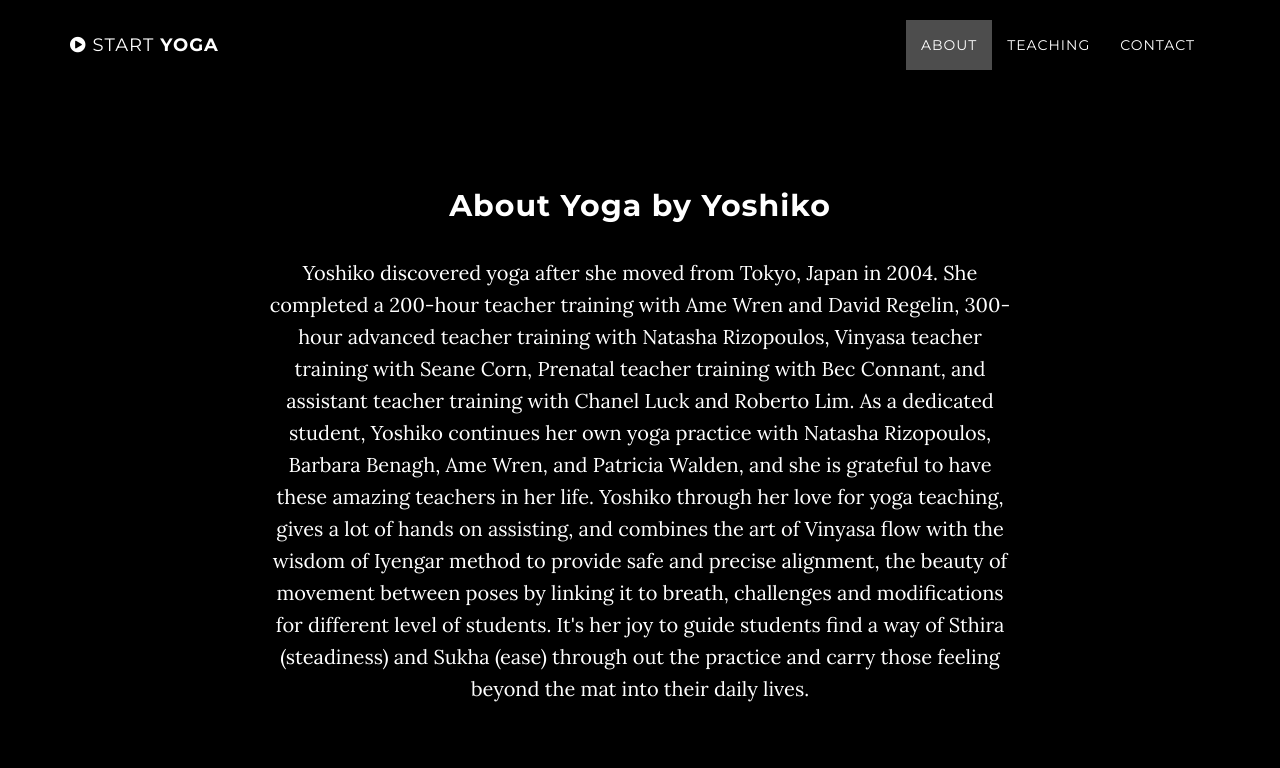
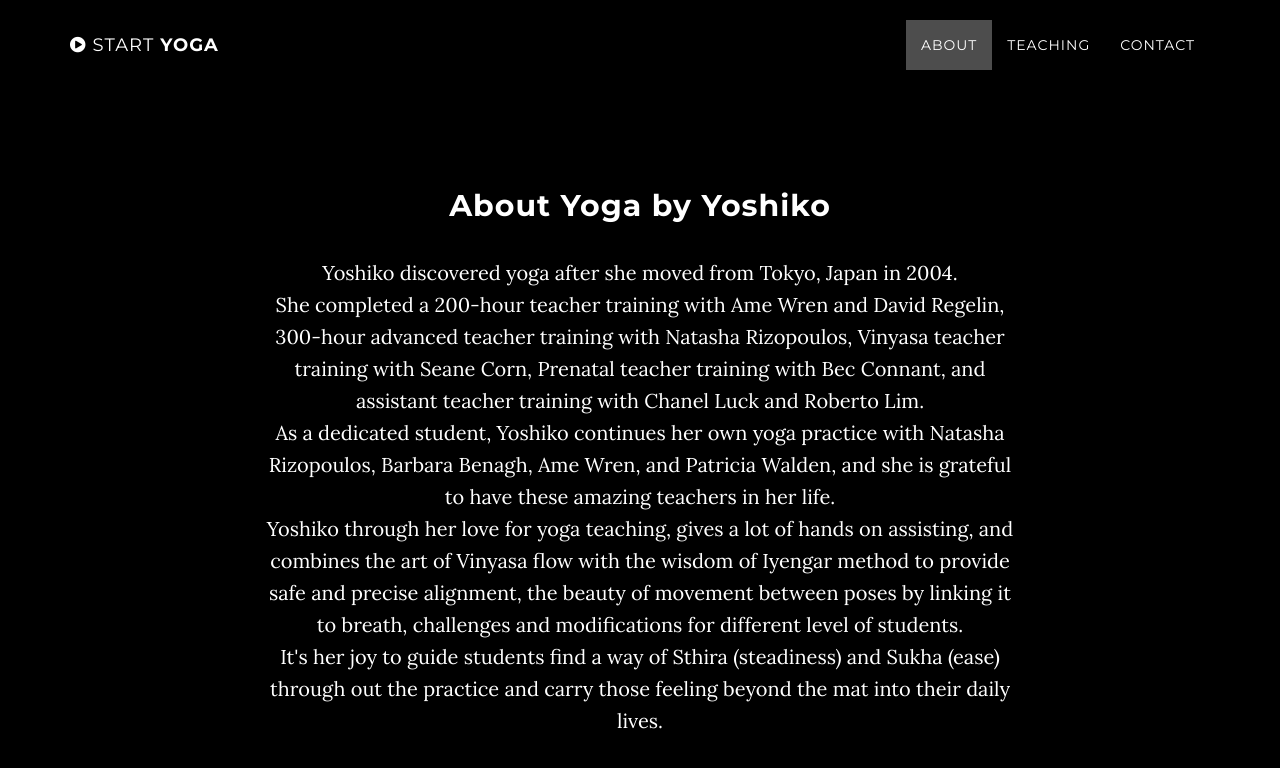
Before and after one commit to yokkos/yokkos.github.io, a Jekyll site: the page built from index.html, in a window 1280 px wide and 900 px high, scrolled down 911 px. Shown: the top 768 px of the window. Built offline with Jekyll 4.4.1, drawn with Linux system fonts in a browser that asks for light colours; nearby versions of some CDN libraries; library files that are not in the unit come from our copies.

Commit message:
Update about.html

```diff
--- a/_includes/about.html
+++ b/_includes/about.html
@@ -3,14 +3,18 @@
         <div class="row">
             <div class="col-lg-8 col-lg-offset-2">
                 <h2>About Yoga by Yoshiko</h2>
-                <p> Yoshiko discovered yoga after she moved from Tokyo, Japan in 2004.
-She completed a 200-hour teacher training with Ame Wren and David Regelin, 300-hour advanced teacher training with Natasha Rizopoulos, Vinyasa teacher training with Seane Corn, Prenatal teacher training with Bec Connant, and assistant teacher training with Chanel Luck and Roberto Lim.
-
-As a dedicated student, Yoshiko continues her own yoga practice with Natasha Rizopoulos, Barbara Benagh, Ame Wren, and Patricia Walden, and she is grateful to have these amazing teachers in her life.
-
-Yoshiko through her love for yoga teaching, gives a lot of hands on assisting, and combines the art of Vinyasa flow with the wisdom of Iyengar method to provide safe and precise alignment, the beauty of movement between poses by linking it to breath, challenges and modifications for different level of students.
-It's her joy to guide students find a way of Sthira (steadiness) and Sukha (ease) through out the practice and carry those feeling beyond the mat into their daily lives.
-</p>
+                <p> Yoshiko discovered yoga after she moved from Tokyo, Japan in 2004.</br>
+                    She completed a 200-hour teacher training with Ame Wren and David Regelin,
+                    300-hour advanced teacher training with Natasha Rizopoulos, Vinyasa teacher training with Seane Corn,
+                    Prenatal teacher training with Bec Connant, and assistant teacher training with Chanel Luck and Roberto Lim. </br>
+                    As a dedicated student, Yoshiko continues her own yoga practice with Natasha Rizopoulos, Barbara Benagh, Ame Wren,
+                    and Patricia Walden, and she is grateful to have these amazing teachers in her life. </br>
+                    Yoshiko through her love for yoga teaching, gives a lot of hands on assisting, and combines the art of Vinyasa flow with
+                    the wisdom of Iyengar method to provide safe and precise alignment, the beauty of movement between poses by linking it
+                    to breath, challenges and modifications for different level of students. </br>
+                    It's her joy to guide students find a way of Sthira (steadiness) and Sukha (ease) through out the practice and
+                    carry those feeling beyond the mat into their daily lives.
+                </p>
             </div>
         </div>
     </section>
```
